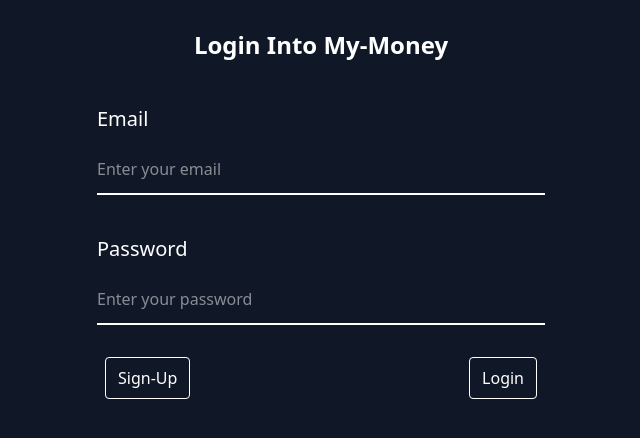
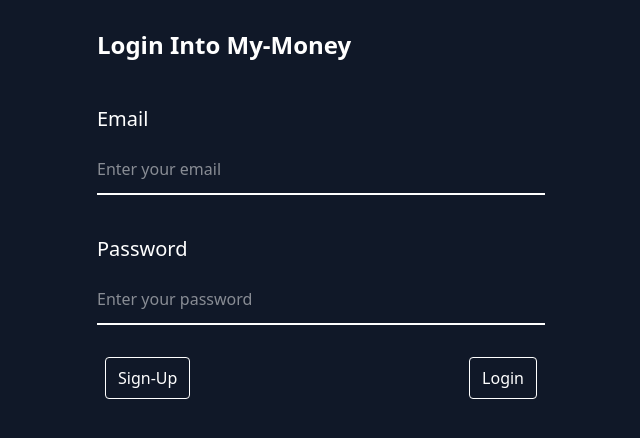
Before and after one commit to monster-1951/my-money, a React (Vite) app: page / in a window 1280 px wide. Shown: the top 438 px of the page, without its empty margins (319-959 px from the left). Built offline with nearby package versions, Linux system fonts and the light colour scheme; no server answers.

Commit message:
In login form , added text no wrap class

```diff
--- a/src/components/AuthForm.tsx
+++ b/src/components/AuthForm.tsx
@@ -11,7 +11,7 @@
 const AuthForm = (props: AuthFormProps) => {
   return (
     <>
-      <div className="text-2xl text-center font-bold p-3">{props.Heading}</div>
+      <div className="text-2xl text-center font-bold p-3 w-fit text-nowrap">{props.Heading}</div>
       <div className="flex flex-col p-3">
         {props.formFields.map((f) => {
           return (
```
